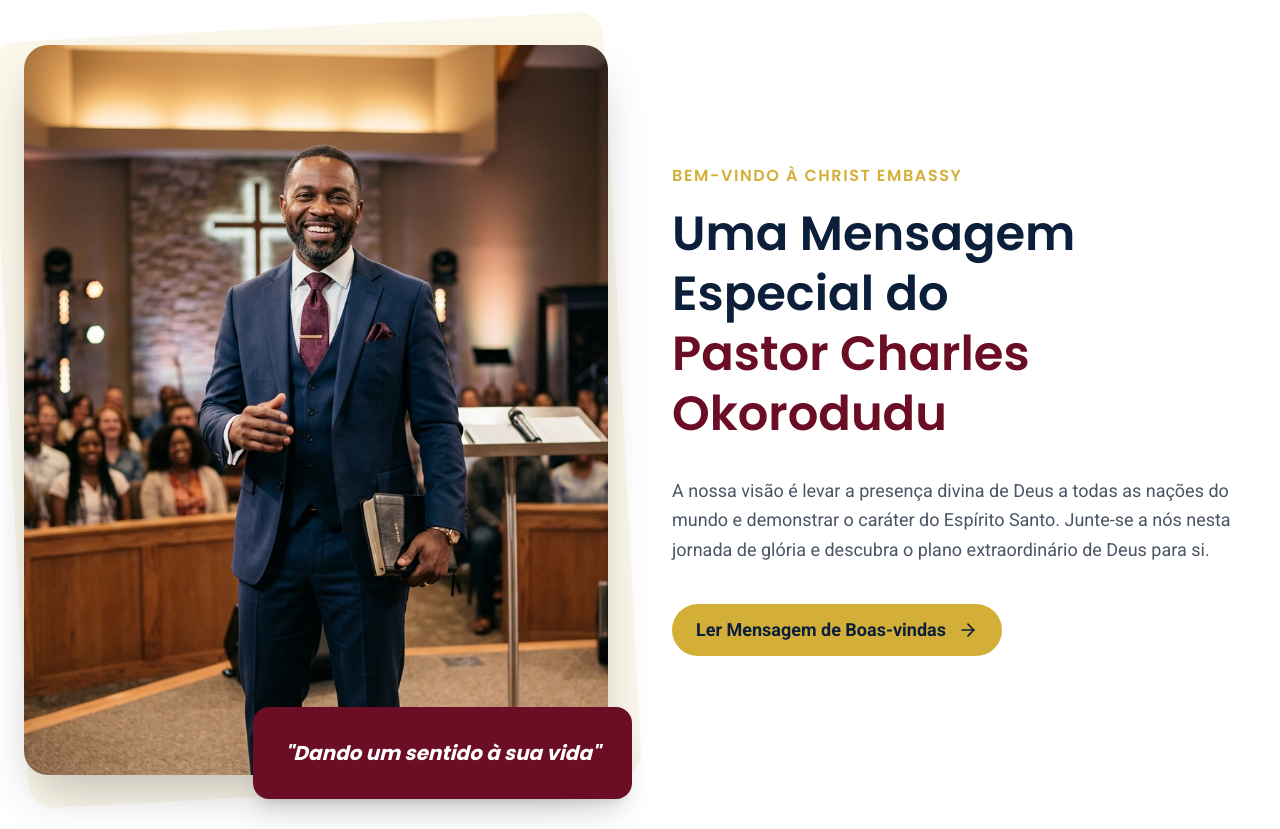
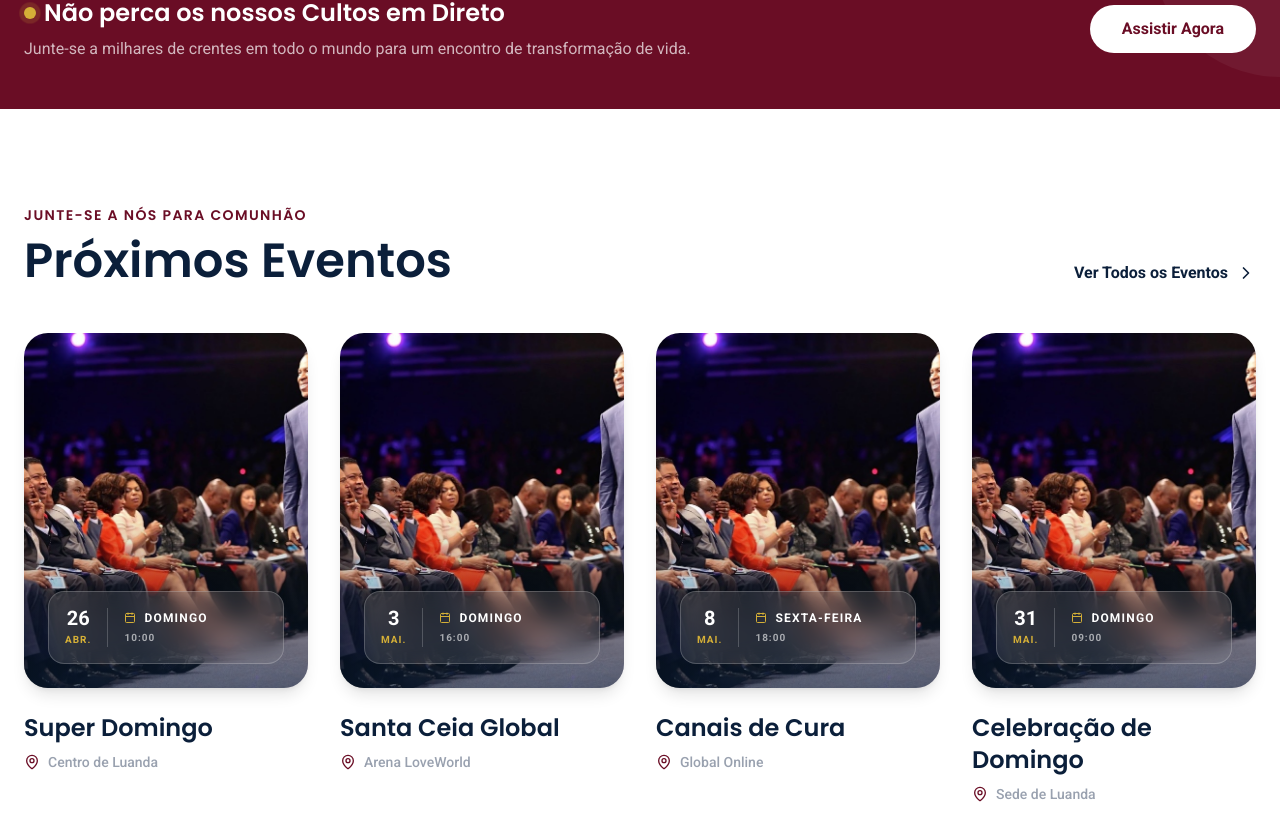
Before and after one commit to Wiseramand/christembassy-portugal, a Next.js app: page / in a window 1280 px wide. Shown: the part 851-1680 px from the top of the page. Built offline with nearby package versions, Linux system fonts and the light colour scheme; no server answers; the database is empty.

Commit message:
chore: remover secção mensagem do pastor charles

```diff
--- a/src/app/page.tsx
+++ b/src/app/page.tsx
@@ -14,50 +14,7 @@
     <div className="flex flex-col min-h-screen">
       <Hero />
 
-      {/* Pastor Welcome Section */}
-      <section className="py-24 bg-white overflow-hidden">
-        <div className="container mx-auto px-6">
-          <div className="flex flex-col lg:flex-row items-center gap-16">
-            <motion.div
-              initial={{ opacity: 0, x: -50 }}
-              whileInView={{ opacity: 1, x: 0 }}
-              viewport={{ once: true }}
-              className="lg:w-1/2 relative"
-            >
-              <div className="absolute inset-0 bg-gold/10 rounded-3xl -rotate-3 scale-105" />
-              <img
-                src="/images/pastor/charles-okorodudu.png"
-                alt="Pastor Charles Okorodudu"
-                className="relative z-10 rounded-3xl shadow-2xl w-full object-cover aspect-[4/5]"
-              />
-              <div className="absolute -bottom-6 -right-6 bg-wine text-white p-8 rounded-2xl shadow-xl z-20 hidden md:block">
-                <p className="font-poppins font-bold text-xl italic">&quot;Dando um sentido à sua vida&quot;</p>
-              </div>
-            </motion.div>
 
-            <motion.div
-              initial={{ opacity: 0, x: 50 }}
-              whileInView={{ opacity: 1, x: 0 }}
-              viewport={{ once: true }}
-              className="lg:w-1/2"
-            >
-              <h2 className="text-gold font-bold uppercase tracking-widest mb-4">Bem-vindo à Christ Embassy</h2>
-              <h3 className="text-4xl md:text-5xl font-poppins font-bold text-navy mb-8 leading-tight">
-                Uma Mensagem Especial do <br />
-                <span className="text-wine">Pastor Charles Okorodudu</span>
-              </h3>
-              <p className="text-gray-600 text-lg mb-10 leading-relaxed">
-                A nossa visão é levar a presença divina de Deus a todas as nações do mundo e demonstrar o caráter do Espírito Santo.
-                Junte-se a nós nesta jornada de glória e descubra o plano extraordinário de Deus para si.
-              </p>
-              <Link href="/welcome" className="btn-gold px-10 py-4 text-lg inline-flex items-center gap-3 group">
-                Ler Mensagem de Boas-vindas
-                <ArrowRight size={20} className="group-hover:translate-x-2 transition-transform" />
-              </Link>
-            </motion.div>
-          </div>
-        </div>
-      </section>
 
       {/* Live CTA Section */}
       <section className="bg-wine py-12 relative overflow-hidden">
```
